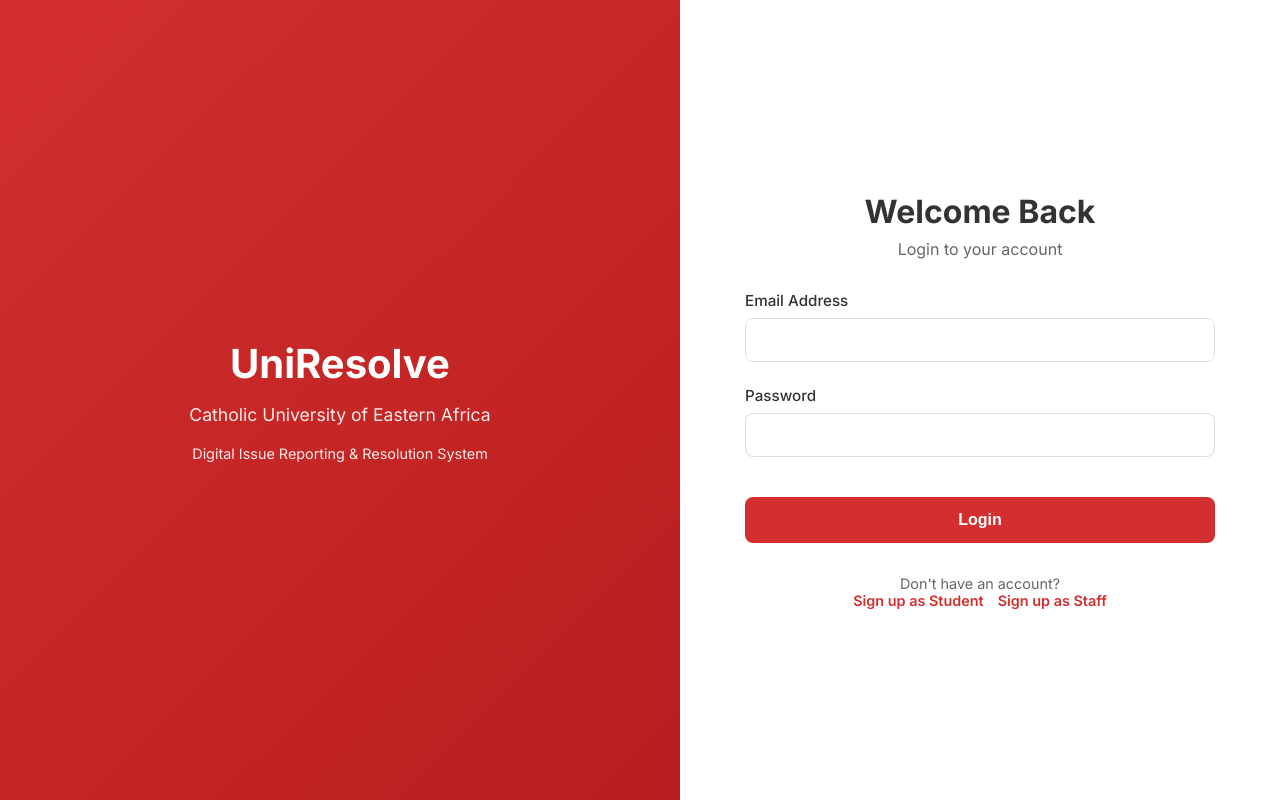
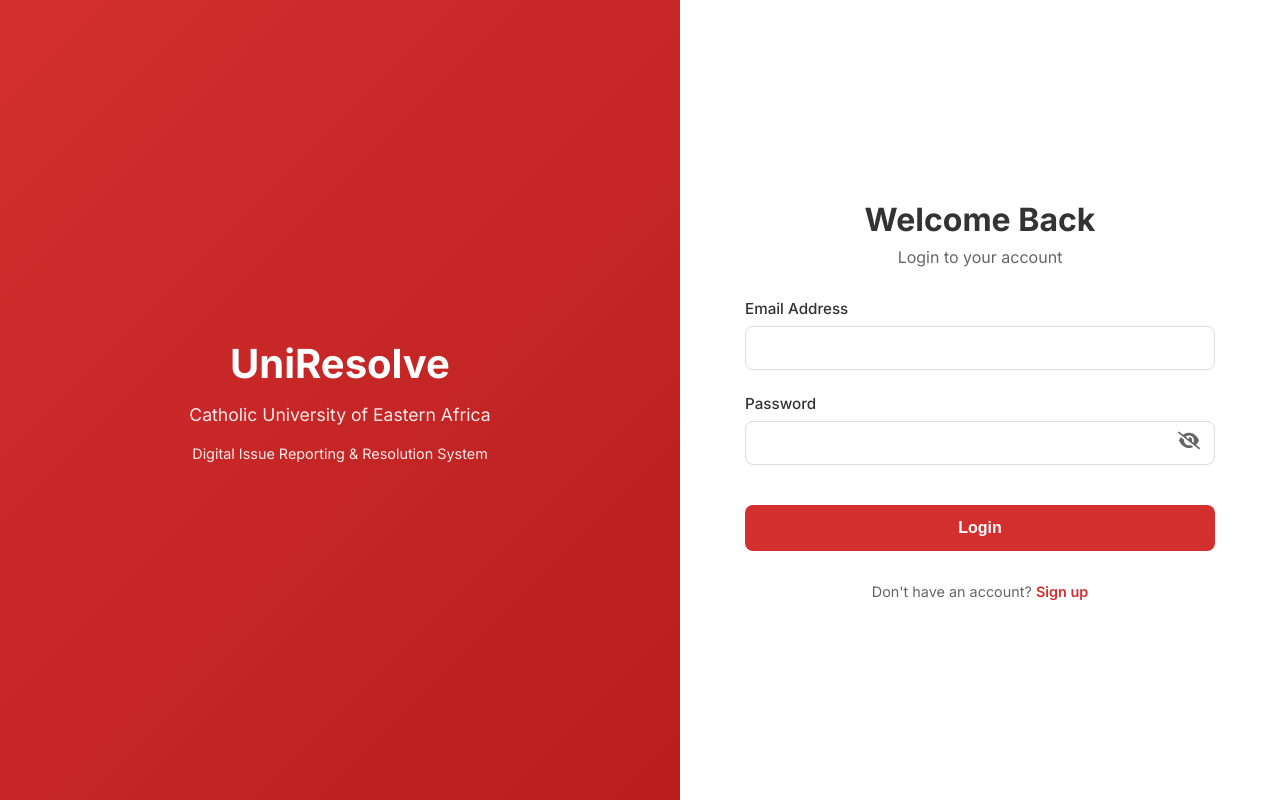
Before and after one commit to KaKaCodes1/UniResolve, a Django app: template Uniresolve/accounts/templates/accounts/login.html in a window 1280 px wide. Run offline with Django 5.2, Linux system fonts and the light colour scheme; the template is opened without the code that fills it, so the values that code supplies are empty; some libraries are stand-ins or nearby versions.

Commit message:
added password toggle

```diff
--- a/Uniresolve/accounts/static/accounts/css/auth.css
+++ b/Uniresolve/accounts/static/accounts/css/auth.css
@@ -131,6 +131,23 @@ body {
 
 .form-group {
     margin-bottom: 1.5rem;
+    position: relative;
+    /* For absolute positioning of icon */
+}
+
+.password-toggle {
+    position: absolute;
+    right: 15px;
+    top: 38px;
+    /* Adjust based on label height + input padding */
+    cursor: pointer;
+    color: var(--text-light);
+    font-size: 1.1rem;
+    transition: color 0.3s;
+}
+
+.password-toggle:hover {
+    color: var(--primary-red);
 }
 
 .form-group label {
--- a/Uniresolve/accounts/templates/accounts/base_auth.html
+++ b/Uniresolve/accounts/templates/accounts/base_auth.html
@@ -12,6 +12,8 @@
     <link href="https://fonts.googleapis.com/css2?family=Inter:wght@400;500;600;700&display=swap" rel="stylesheet">
     <!-- Custom CSS -->
     <link rel="stylesheet" href="{% static 'accounts/css/auth.css' %}">
+    <!-- Font Awesome for Icons -->
+    <link rel="stylesheet" href="https://cdnjs.cloudflare.com/ajax/libs/font-awesome/6.4.0/css/all.min.css">
 </head>
 
 <body>
--- a/Uniresolve/accounts/templates/accounts/login.html
+++ b/Uniresolve/accounts/templates/accounts/login.html
@@ -19,15 +19,14 @@
     <div class="form-group">
         <label for="password">Password</label>
         <input type="password" id="password" name="password" class="form-control" required>
+        <i class="fa-solid fa-eye-slash password-toggle" onclick="togglePassword('password', this)"></i>
     </div>
 
     <button type="submit" class="btn-primary" id="submitBtn">Login</button>
 </form>
 
 <div class="auth-footer">
-    Don't have an account? <br>
-    <a href="{% url 'signup_student' %}" style="margin-right: 10px;">Sign up as Student</a>
-    <a href="{% url 'signup_staff' %}">Sign up as Staff</a>
+    Don't have an account? <a href="{% url 'signup_student' %}">Sign up</a>
 </div>
 {% endblock %}
 
@@ -94,5 +93,19 @@
             submitBtn.innerText = 'Login';
         }
     });
+
+    // Password Visibility Toggle
+    function togglePassword(inputId, icon) {
+        const input = document.getElementById(inputId);
+        if (input.type === "password") {
+            input.type = "text";
+            icon.classList.remove("fa-eye-slash");
+            icon.classList.add("fa-eye");
+        } else {
+            input.type = "password";
+            icon.classList.remove("fa-eye");
+            icon.classList.add("fa-eye-slash");
+        }
+    }
 </script>
 {% endblock %}
```
Also changed, not shown: Uniresolve/accounts/templates/accounts/signup_staff.html (+16 -0 lines), Uniresolve/accounts/templates/accounts/signup_student.html (+15 -0 lines).
